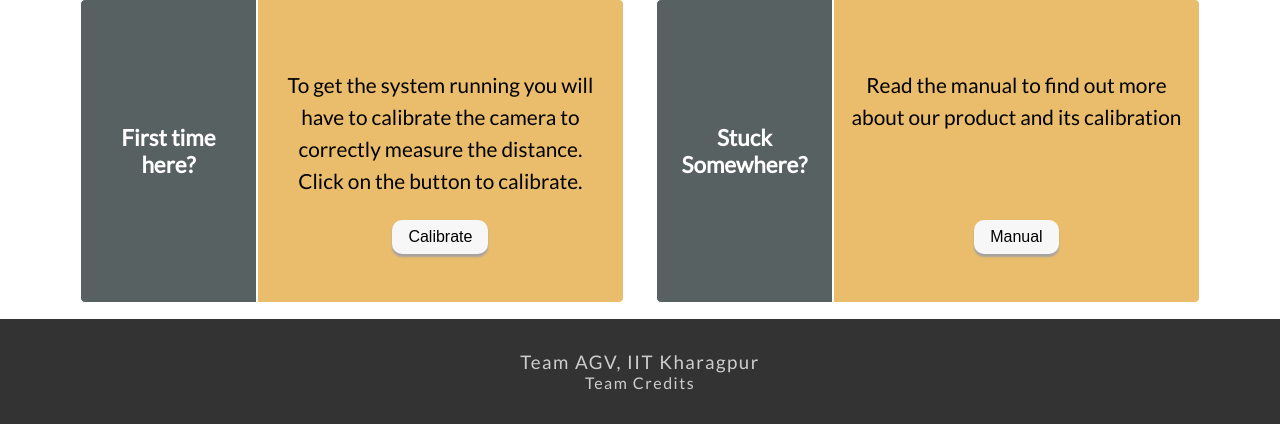
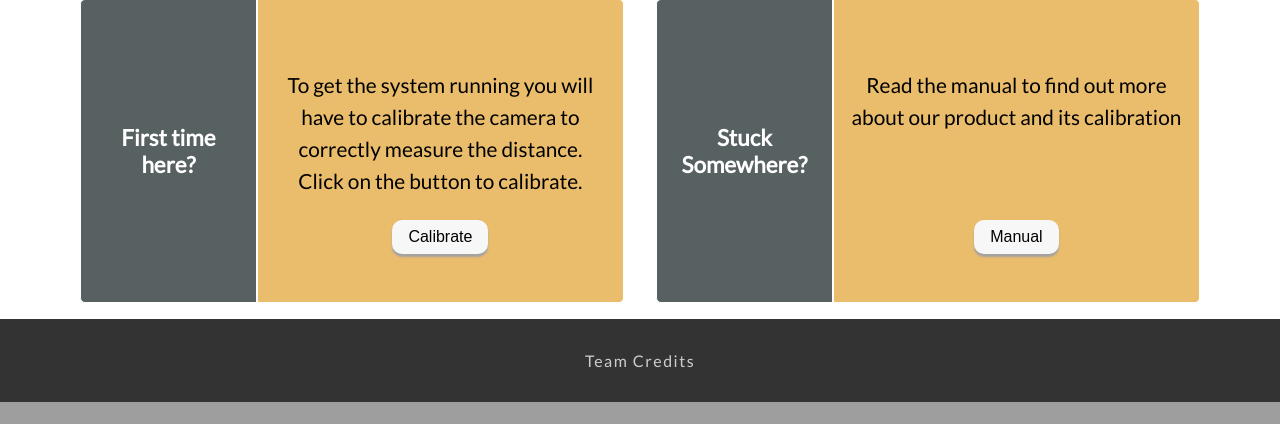
Before and after one commit to ShrinivasSK/Social-Distancing-Surveillance, a Flask app: page / in a window 1280 px wide. Shown: the part 853-1277 px from the top of the page. After the commit the page ends 1255 px from the top, so only its background shows below. Run offline with Flask 2, Linux system fonts and the light colour scheme.

Commit message:
Update index.html

```diff
--- a/templates/index.html
+++ b/templates/index.html
@@ -106,7 +106,6 @@
       </div>
     </div>
     <footer>
-      <h3>Team AGV, IIT Kharagpur</h3>
       <a href="/credits-screen">Team Credits</a>
     </footer>
   </body>
```
